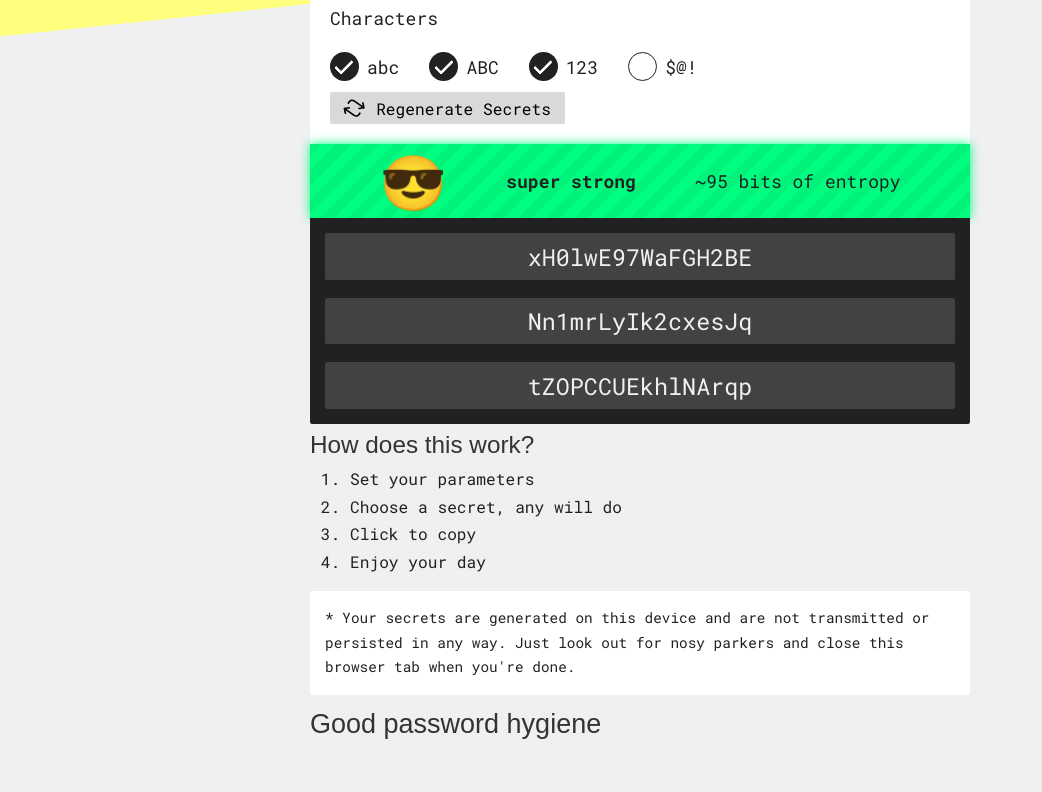
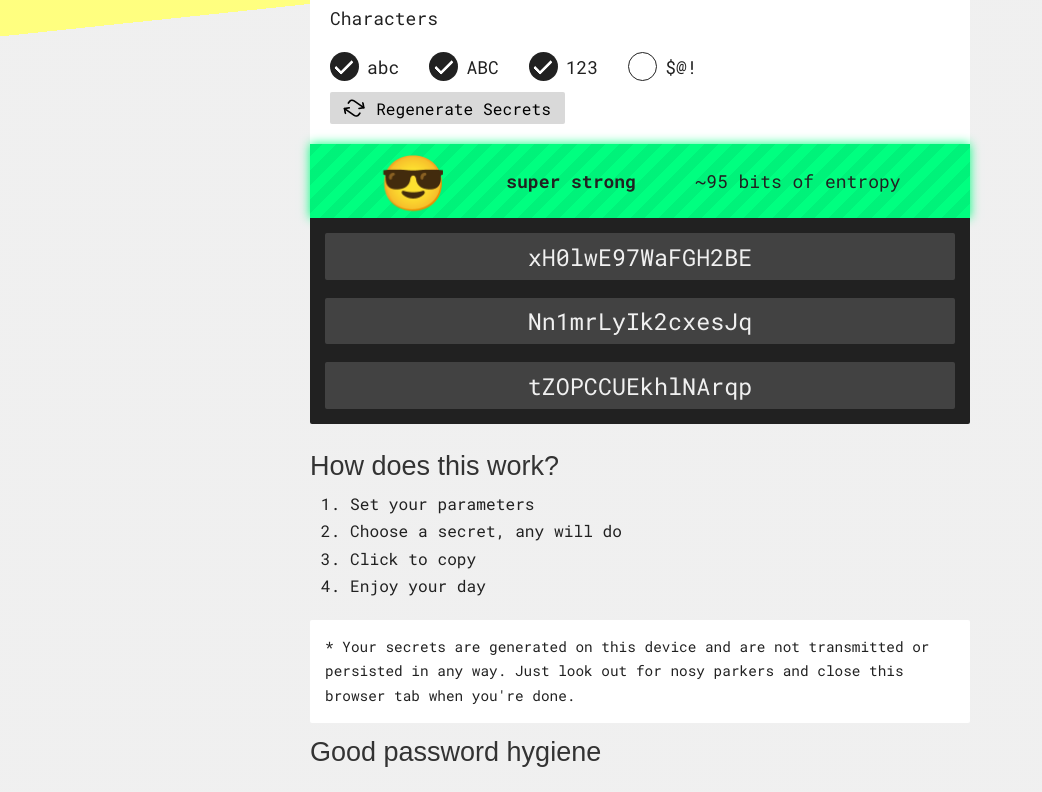
Before and after one commit to murbar/password-generator, a React (Create React App) app: page / in a window 1280 px wide. Shown: the part 416-1208 px from the top of the page, without its empty margins (0-1042 px from the left). Built offline with nearby package versions, Linux system fonts and the light colour scheme; a web font is replaced by a local one.

Commit message:
Add margin

```diff
--- a/src/components/Instructions.js
+++ b/src/components/Instructions.js
@@ -3,8 +3,10 @@ import styled from 'styled-components';
 // import { media } from 'styles/helpers';
 
 const Styles = styled.div`
-  font-size: 0.9em;
-  border-bottom: 1rem;
+  margin: 2rem 0;
+  ol {
+    font-size: 0.9em;
+  }
 `;
 
 export default function Tips() {
```
